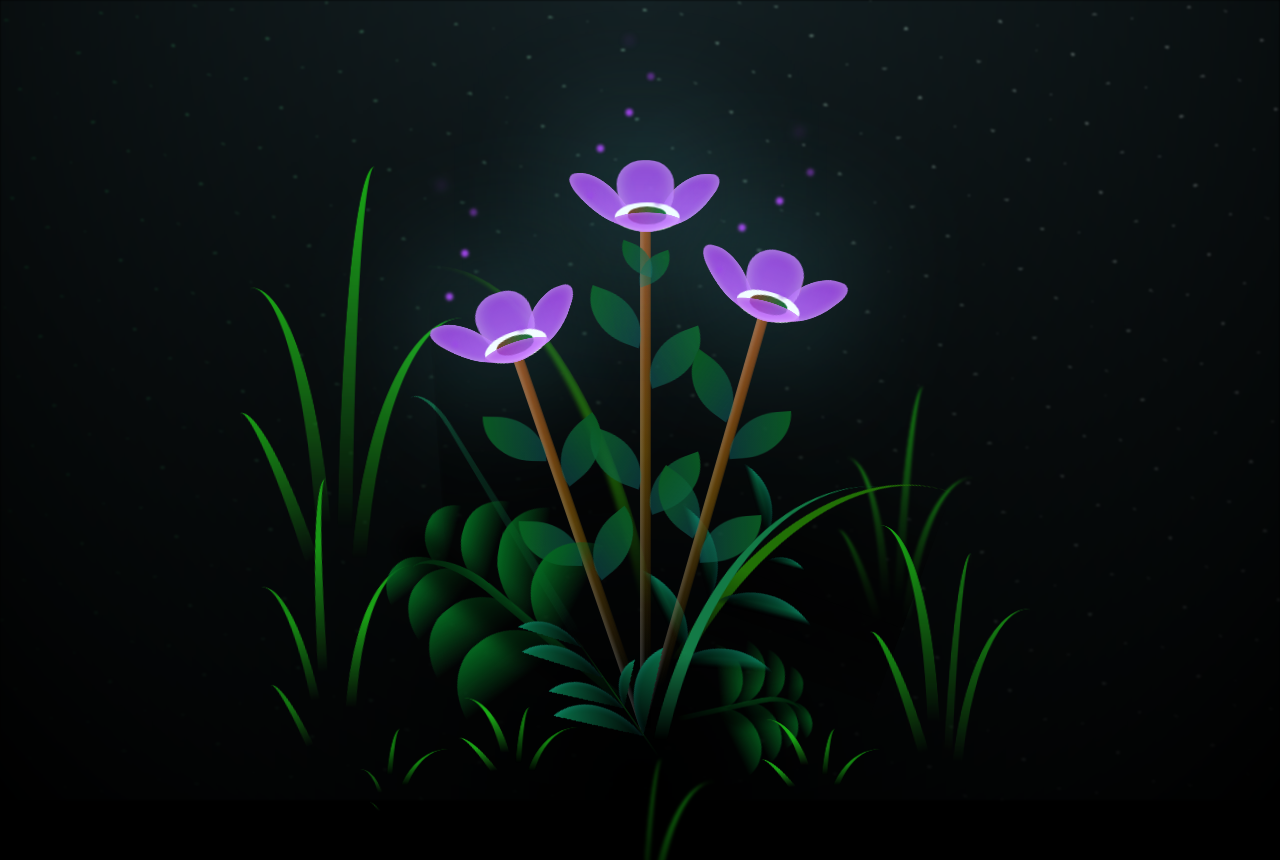
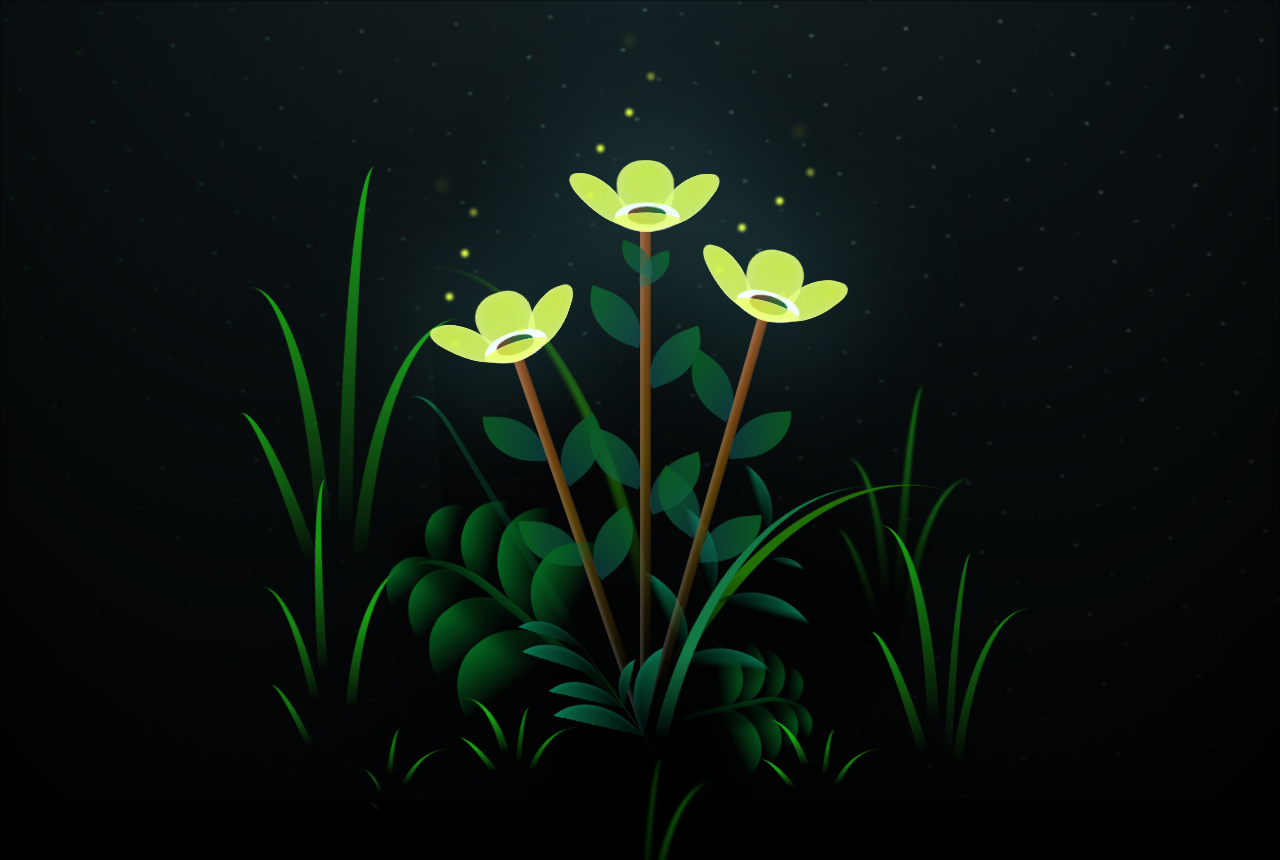
Before and after one commit to Carloscuadra1400/Flores, a plain HTML site: page index.html in a window 1280 px wide. Shown: the top 860 px of the page. Drawn offline with Linux system fonts and the light colour scheme.

Commit message:
Update main.css

```diff
--- a/main.css
+++ b/main.css
@@ -165,7 +165,7 @@ body {
   height: 11vmin;
   border-radius: 51% 49% 47% 53%/44% 45% 55% 69%;
   background-color: #ee4343;
-  background-image: linear-gradient(to top,  	#be5eff, #a03be4);
+  background-image: linear-gradient(to top,  	#eafe67, #e5ff3f);
   transform-origin: bottom center;
   opacity: 0.9;
   box-shadow: inset 0 0 2vmin rgba(255, 255, 255, 0.5);
@@ -185,7 +185,7 @@ body {
   transform-origin: bottom left;
   border-radius: 4vmin 10vmin 4vmin 4vmin;
   transform: translate(0%, 18%) rotateX(70deg) rotate(-43deg);
-  background-image: linear-gradient(to top, #be5eff, #a03be4);
+  background-image: linear-gradient(to top, #eafe67, #e5ff3f);
   z-index: 1;
   opacity: 0.8;
 }
@@ -264,14 +264,14 @@ body {
   bottom: 0vmin;
   width: 1vmin;
   height: 1vmin;
-  background-color: #a03be4;
+  background-color: #e5ff3f;
   border-radius: 50%;
   filter: blur(0.2vmin);
   -webkit-animation: light-ans 4s linear infinite backwards;
           animation: light-ans 4s linear infinite backwards;
 }
 .flower__light:nth-child(odd) {
-  background-color: #a03be4;
+  background-color: #e5ff3f;
 }
 .flower__light--1 {
   left: -2vmin;
```
